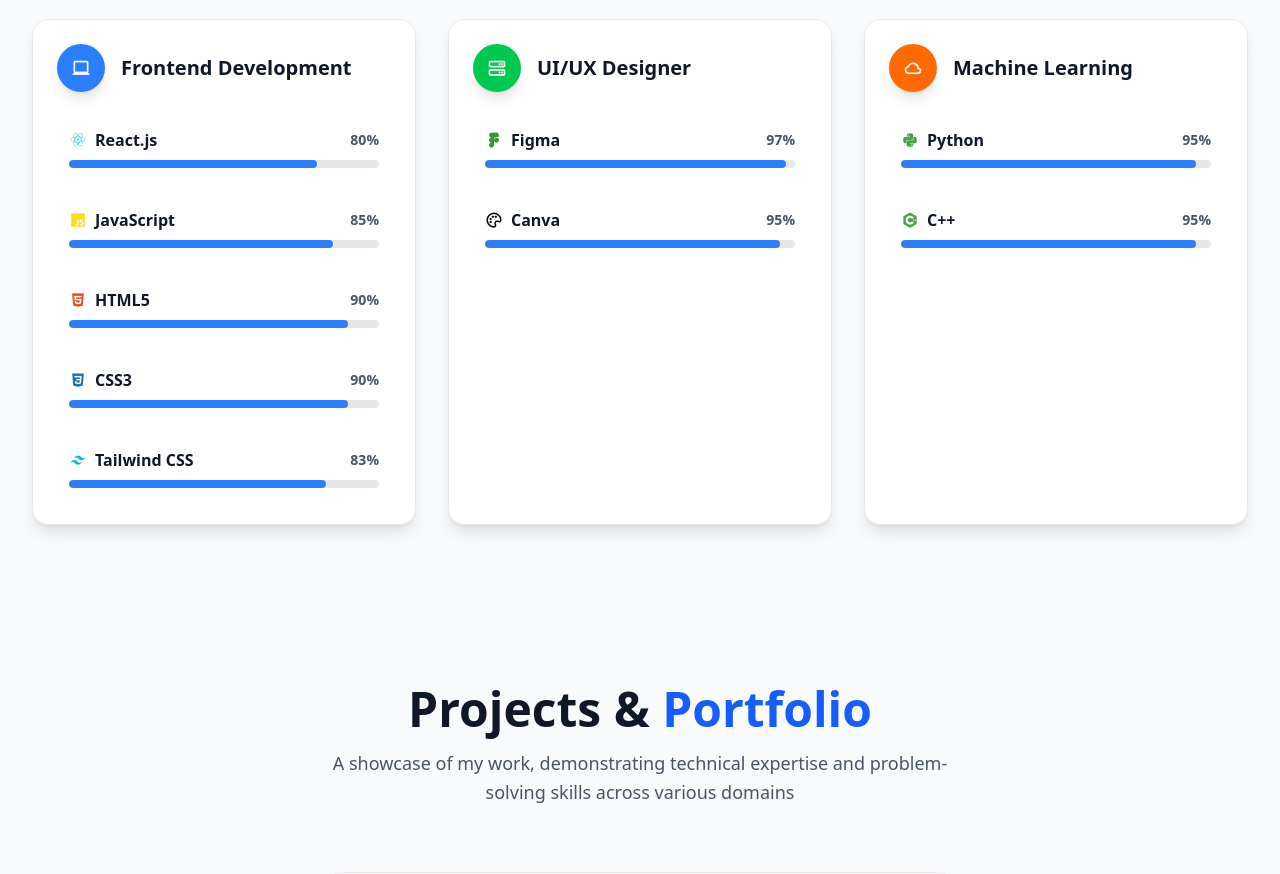
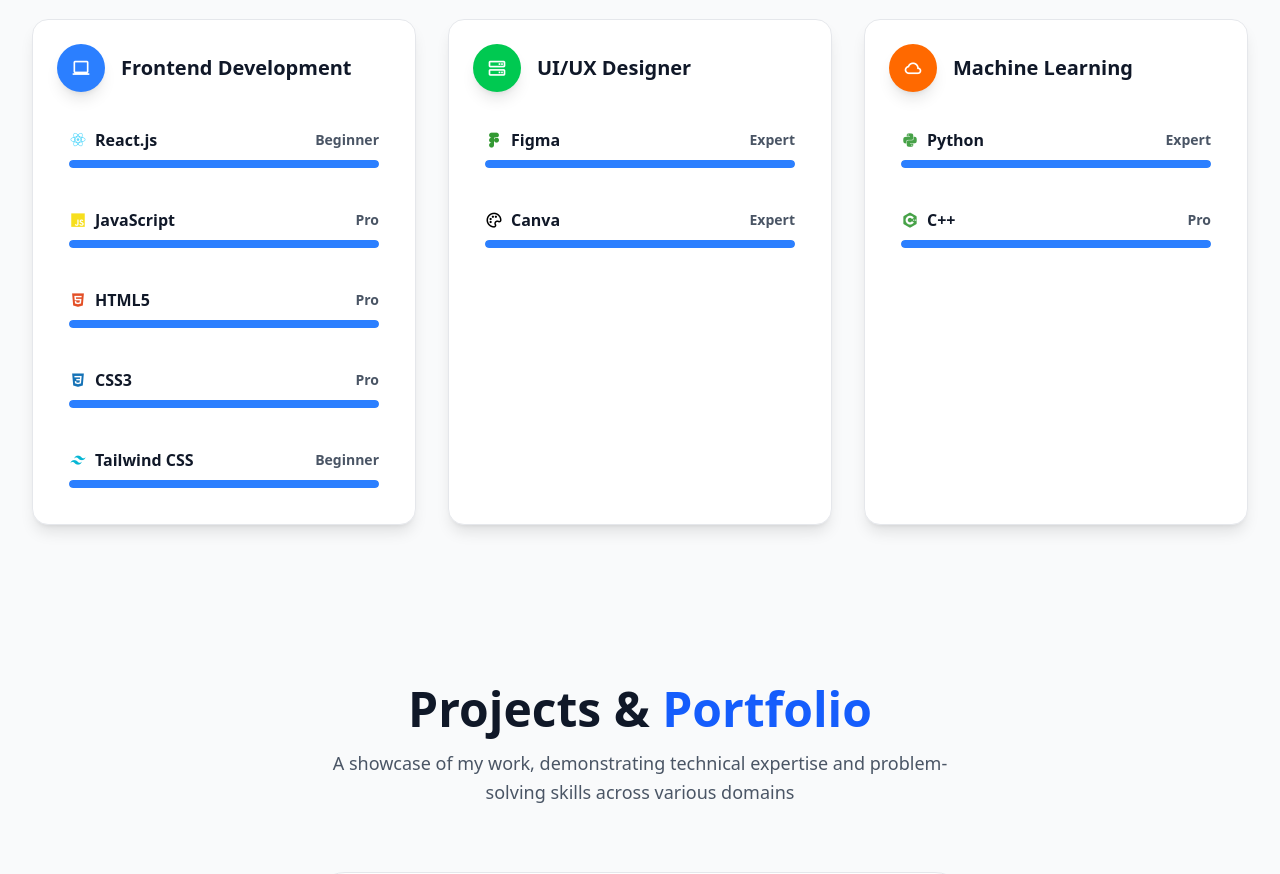
Before and after one commit to bazwaariii/My_Portfolio, a React (Vite) app: page / in a window 1280 px wide. Shown: the part 3460-4334 px from the top of the page. Built offline with nearby package versions, Linux system fonts and the light colour scheme.

Commit message:
Update Skills.jsx

```diff
--- a/src/components/Skills.jsx
+++ b/src/components/Skills.jsx
@@ -5,11 +5,11 @@
         id: 1,
         category: "Frontend Development",
         skills: [
-            { name: "React.js", level: 80, icon: "bxl-react", color: "#61DAFB" },
-            { name: "JavaScript", level: 85, icon: "bxl-javascript", color: "#F7DF1E" },
-            { name: "HTML5", level: 90, icon: "bxl-html5", color: "#E34F26" },
-            { name: "CSS3", level: 90, icon: "bxl-css3", color: "#1572B6" },
-            { name: "Tailwind CSS", level: 83, icon: "bxl-tailwind-css", color: "#06B6D4" }
+            { name: "React.js", level: "Beginner", icon: "bxl-react", color: "#61DAFB" },
+            { name: "JavaScript", level: "Pro", icon: "bxl-javascript", color: "#F7DF1E" },
+            { name: "HTML5", level: "Pro", icon: "bxl-html5", color: "#E34F26" },
+            { name: "CSS3", level: "Pro", icon: "bxl-css3", color: "#1572B6" },
+            { name: "Tailwind CSS", level: "Beginner", icon: "bxl-tailwind-css", color: "#06B6D4" }
         ],
         icon: "bx-laptop",
         color: "#0d6efd"
@@ -18,8 +18,8 @@
         id: 2,
         category: "UI/UX Designer",
         skills: [
-            { name: "Figma", level: 97, icon: "bxl-figma", color: "#339933" },
-            { name: "Canva", level: 95, icon: "bx-palette", color: "#000000" },
+            { name: "Figma", level: "Expert", icon: "bxl-figma", color: "#339933" },
+            { name: "Canva", level: "Expert", icon: "bx-palette", color: "#000000" }
         ],
         icon: "bx-server",
         color: "#198754"
@@ -28,12 +28,13 @@
         id: 3,
         category: "Machine Learning",
         skills: [
-            { name: "Python", level: 95, icon: "bxl-python", color: "#47A248" },
-            { name: "C++", level: 95, icon: "bxl-c-plus-plus", color: "#47A248" },
+            { name: "Python", level: "Expert", icon: "bxl-python", color: "#47A248" },
+            { name: "C++", level: "Pro", icon: "bxl-c-plus-plus", color: "#47A248" }
         ],
         icon: "bx-cloud",
         color: "#fd7e14"
     }
+
 ];
 
 const softSkillsData = [
@@ -41,7 +42,6 @@
         id: 1,
         name: "Problem Solving",
         description: "Analytical thinking and creative solution development",
-        level: 92,
         icon: "bx bx-book-open",
         color: "#0d6efd"
     },
@@ -49,7 +49,6 @@
         id: 2,
         name: "Team Collaboration",
         description: "Effective communication and teamwork abilities",
-        level: 90,
         icon: "bx-group",
         color: "#198754"
     },
@@ -57,7 +56,6 @@
         id: 3,
         name: "Leadership",
         description: "Project management and team guidance skills",
-        level: 85,
         icon: "bx-crown",
         color: "#fd7e14"
     },
@@ -65,7 +63,6 @@
         id: 4,
         name: "Adaptability",
         description: "Quick learning and adaptation to new technologies",
-        level: 88,
         icon: "bx-refresh",
         color: "#6610f2"
     },
@@ -73,7 +70,6 @@
         id: 5,
         name: "Communication",
         description: "Clear technical communication and documentation",
-        level: 87,
         icon: "bx-chat",
         color: "#dc3545"
     },
@@ -81,7 +77,6 @@
         id: 6,
         name: "Time Management",
         description: "Efficient project planning and deadline management",
-        level: 89,
         icon: "bx-time",
         color: "#20c997"
     }
@@ -231,7 +226,7 @@
                                                                 <i className={`bx ${skill.icon} text-lg mr-2`} style={{ color: skill.color }}></i>
                                                                 <span className="font-semibold text-gray-900 dark:text-white">{skill.name}</span>
                                                             </div>
-                                                            <span className="text-sm font-bold text-gray-600 dark:text-gray-400">{skill.level}%</span>
+                                                            <span className="text-sm font-bold text-gray-600 dark:text-gray-400">{skill.level}</span>
                                                         </div>
                                                         <ProgressBar level={skill.level} color={skill.color} />
                                                     </div>
@@ -273,7 +268,7 @@
                                                 <div className="mb-2">
                                                     <div className="flex justify-between items-center mb-1">
                                                         <span className="text-sm font-semibold text-gray-700 dark:text-gray-300">Proficiency</span>
-                                                        <span className="text-sm font-bold text-gray-600 dark:text-gray-400">{skill.level}%</span>
+                                                        <span className="text-sm font-bold text-gray-600 dark:text-gray-400">{skill.level}</span>
                                                     </div>
                                                     <ProgressBar level={skill.level} color={skill.color} />
                                                 </div>
```
